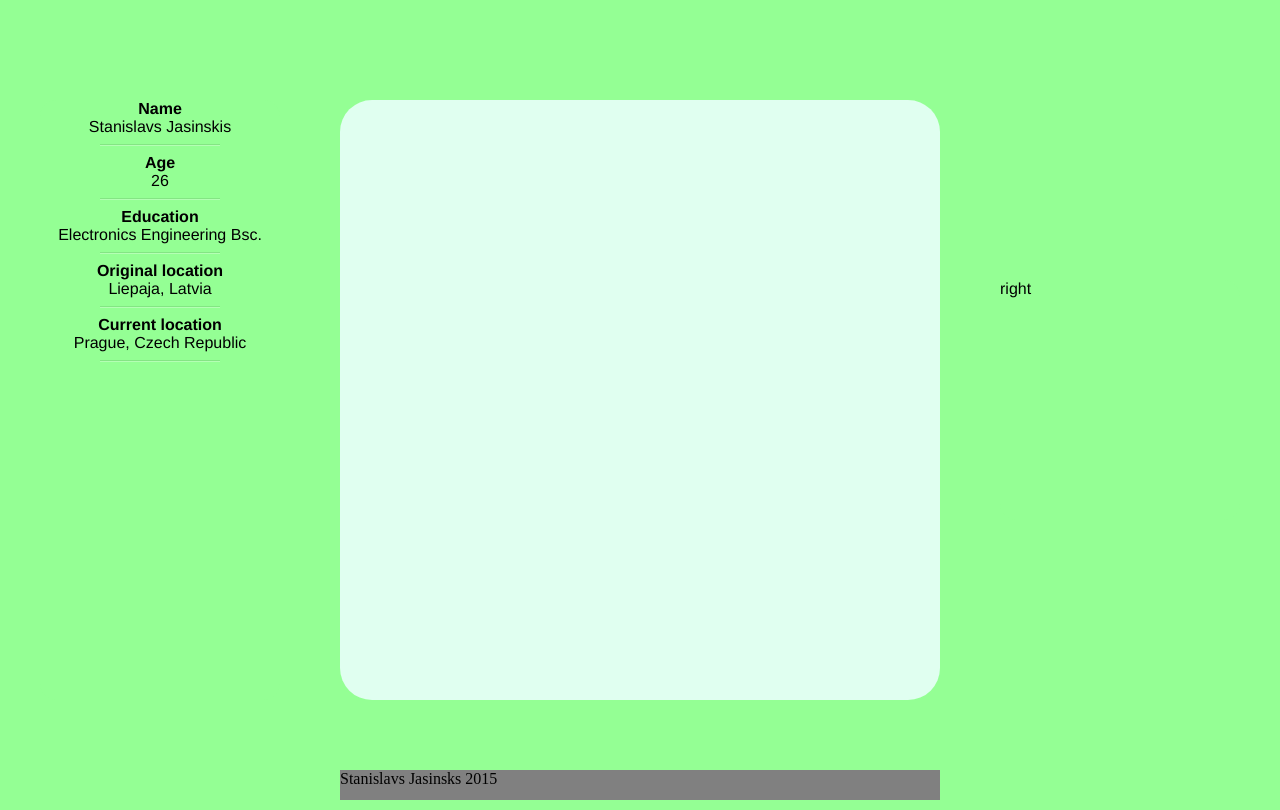
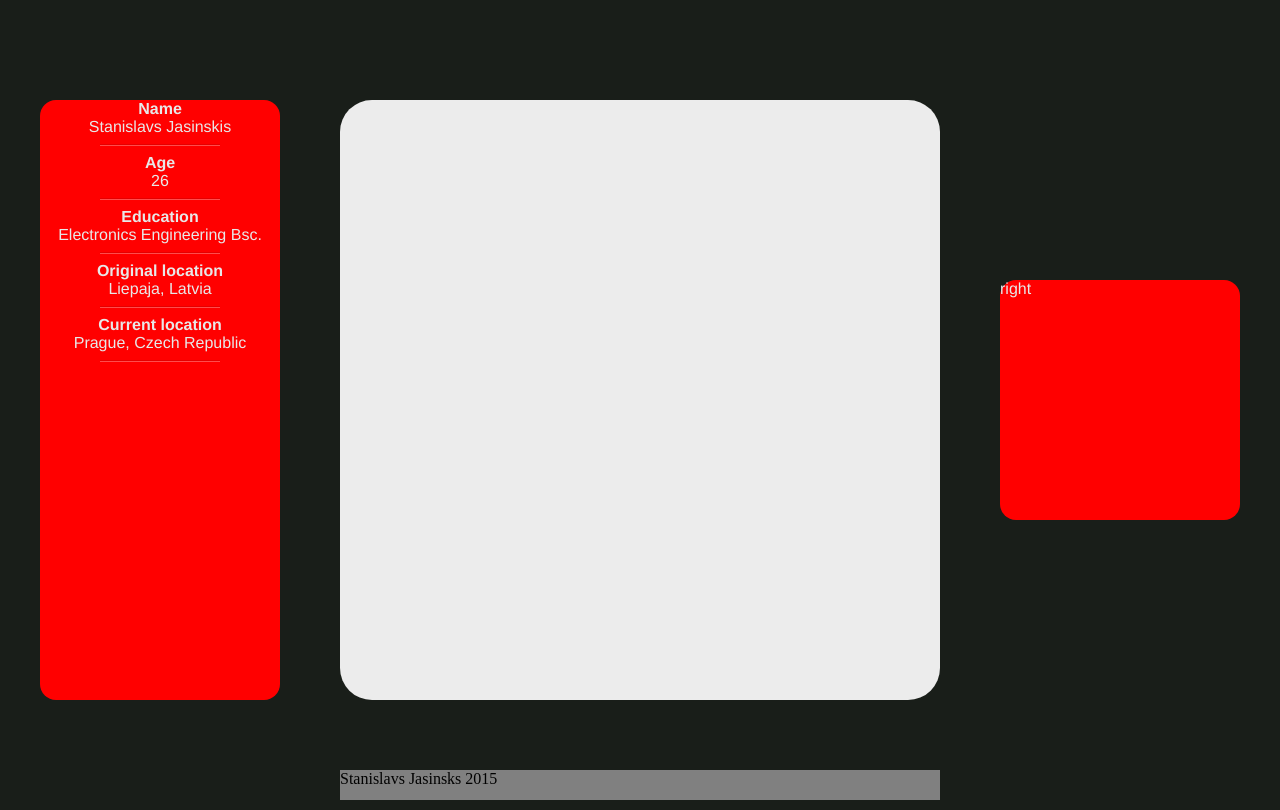
Before and after one commit to Rastanislav/jquery_test, a plain HTML site: page index.html in a window 1280 px wide. Drawn offline with Linux system fonts and the light colour scheme.

Commit message:
ok now we change the sidebar

```diff
--- a/main.css
+++ b/main.css
@@ -1,6 +1,6 @@
 body {
 	/*background-color: rgba(3, 44, 44, 44);	*/
-	background-color:#94FF94;
+	background-color:#191E19 ;
 	overflow: hidden;
 	/*height: 100%;*/
 }
@@ -9,7 +9,7 @@ body {
 	width: 1200px;
 	height: 820px;
 	overflow: hidden;
-	/*background-color: #94FF94;*/
+	/*background-color: white;*/
 
     -webkit-transform: translate(-50%,-50%); /** Chrome & Safari **/
        -moz-transform: translate(-50%,-50%); /** Firefox **/
@@ -43,7 +43,8 @@ div {
 }
 
 #div-bio, #div-skills,  #div-projects, #div-contact {
-	background-color:#E0FFF0;
+	background-color:#ECECEC;
+	color:#171717;
     font-family: Helvetica;
 	text-align: center;
 }
@@ -117,7 +118,9 @@ img.info{
 
 .sidebar-left, .sidebar-right{
 	visibility: visible;
-	background-color:#94FF94;
+	/*background-color:#191E19 ;	*/
+	background-color:red;
+	color:#E8E8E8;
 	left: auto;
 	top: 50%;
 	position: relative;
@@ -160,6 +163,7 @@ img.info{
 button{
 	background:none;
 	border:none;
+	color:#ECECEC;
 }
 
 .div-visible{
```
